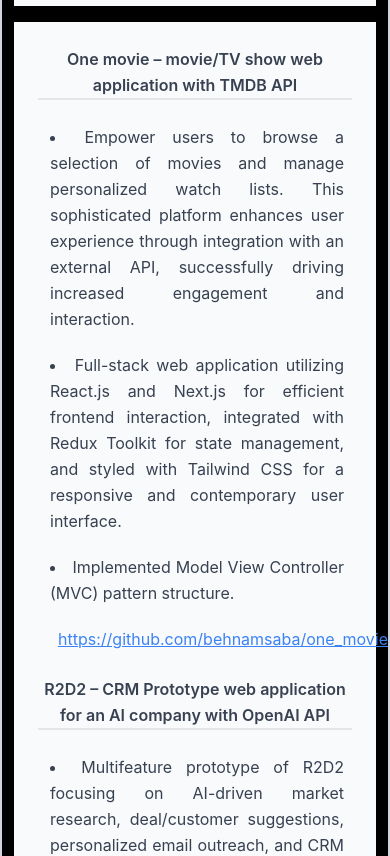
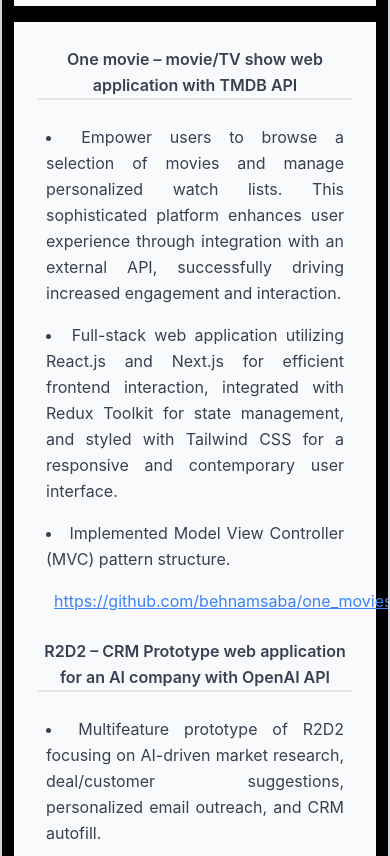
Before and after one commit to behnamsaba/resume, a React (Create React App) app: page / in a window 390 px wide. Shown: the part 4644-5500 px from the top of the page. Built offline with nearby package versions, Linux system fonts and the light colour scheme.

Commit message:
fixed responsive

```diff
--- a/src/Education.js
+++ b/src/Education.js
@@ -1,4 +1,3 @@
-import { Link } from 'react-router-dom';
 const Education = () => {
     const itemList = 'font-semibold hover:font-bold px-1 py-1';
     return (
--- a/src/Projects.js
+++ b/src/Projects.js
@@ -5,7 +5,7 @@
     const listItem =
         'font-semibold hover:font-bold w-full border-b-2 border-neutral-200 border-opacity-100 dark:border-opacity-50';
     const secondItem = ' hover:bg-blue-100 rounded-lg py-2 px-2';
-    const thirdItem = 'list-disc list-inside space-y-1 pl-1 text-justify';
+    const thirdItem = ' text-gray-700 list-disc list-inside dark:text-gray-400 text-justify'
     return (
         <div className='max-w-2xl mx-auto bg-black rounded-lg shadow-lg overflow-hidden border-2 border-gray-300 p-3 m-4'>
           <h2 className=' bg-gray-50 text-center text-2xl font-bold mb-4'>PROJECTS</h2>
```
